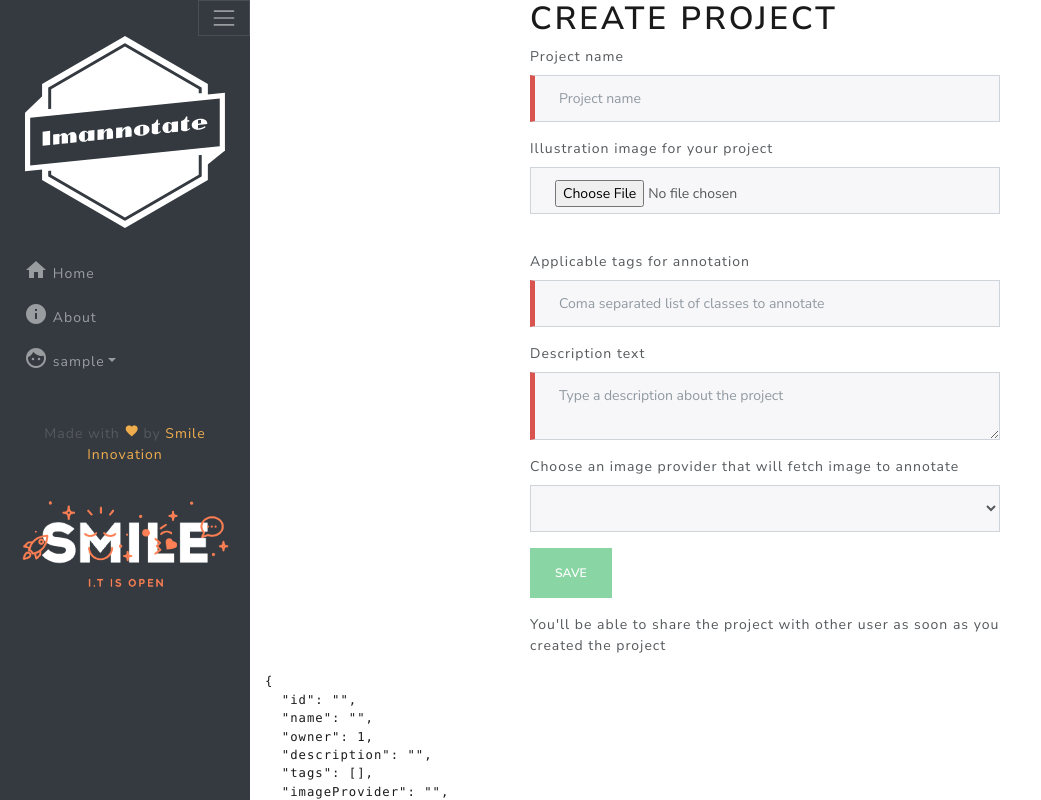
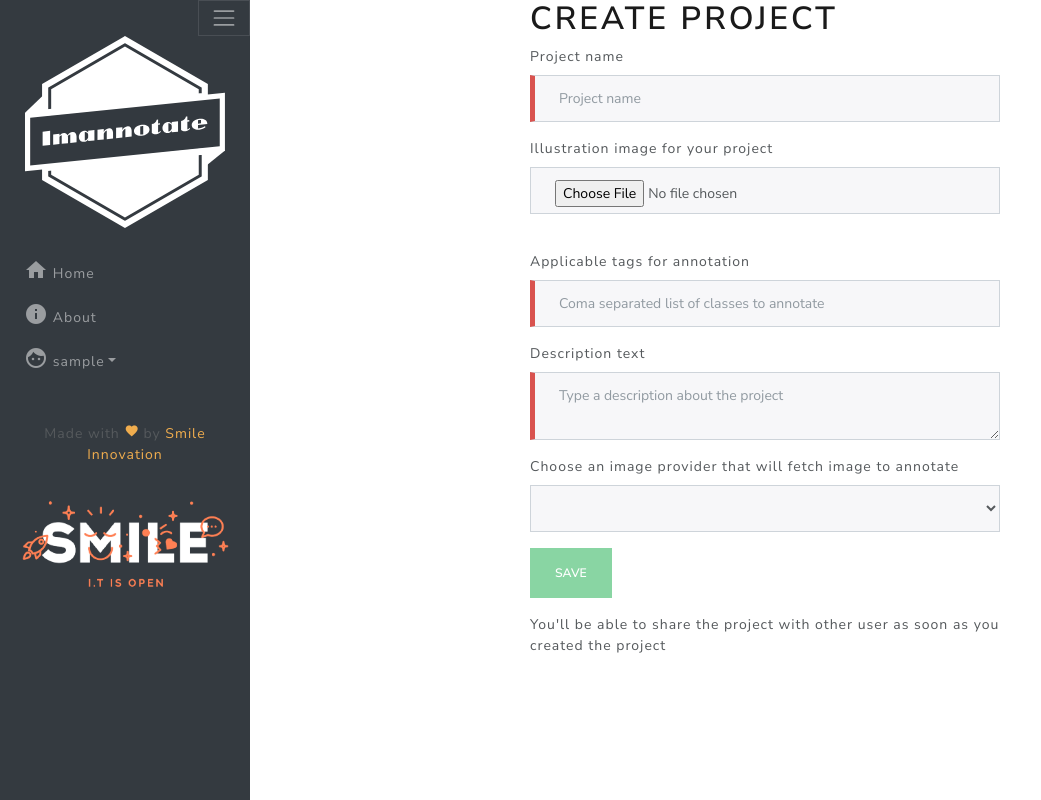
Before and after one commit to smileinnovation/imannotate, an Angular app in the folder ui/: page /project/create in a window 1280 px wide. Shown: the whole page, without its empty margins (0-1041 px from the left). Built offline with nearby package versions, Linux system fonts and the light colour scheme; sample sign-in values are in the browser's storage.

Commit message:
Remove debug

```diff
--- a/ui/src/app/components/project/projectform/projectform.component.html
+++ b/ui/src/app/components/project/projectform/projectform.component.html
@@ -97,4 +97,3 @@
 <ng-template #rt let-r="result" let-t="term">
   {{ r.username}}
 </ng-template>
-<pre>{{ project | json }}</pre>
```
